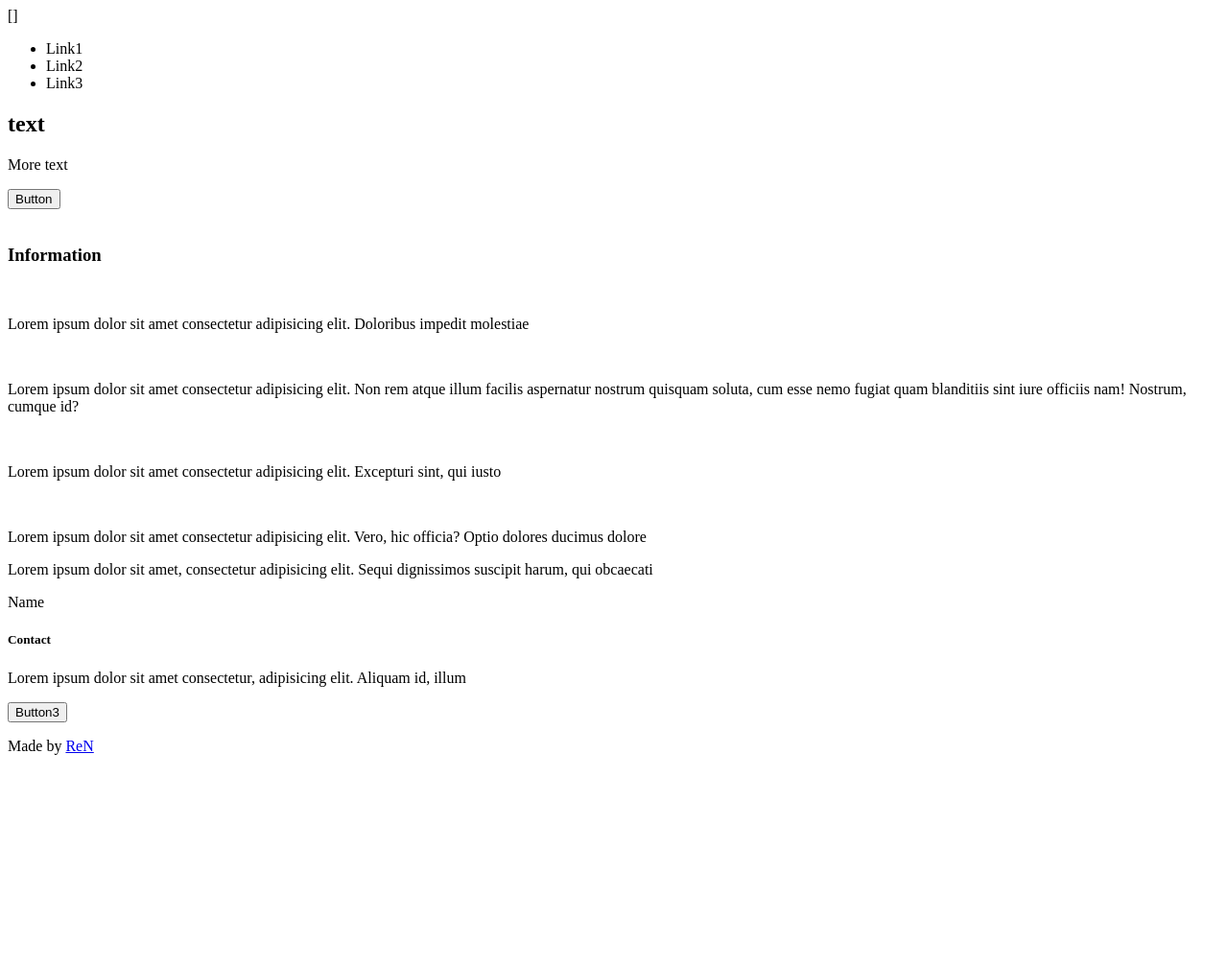
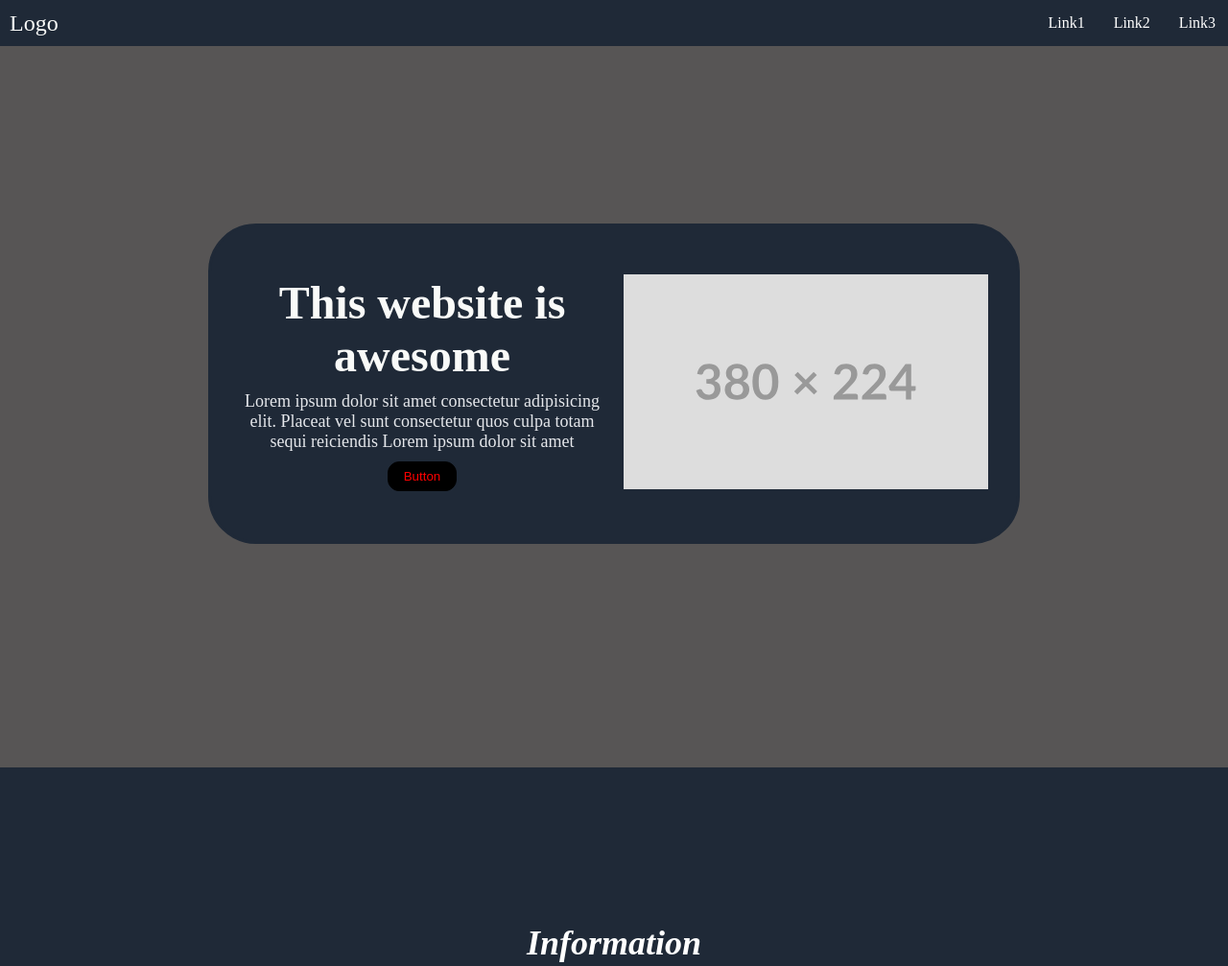
Before and after one commit to ReN-FL/landing-page, a plain HTML site: page index.html in a window 1280 px wide. Shown: the top 1007 px of the page at 96% size. Before the commit the page ends 803 px from the top, so only its background shows below. Drawn offline with Linux system fonts and the light colour scheme.

Commit message:
Add styles, update readme

```diff
--- a/index.html
+++ b/index.html
@@ -7,62 +7,66 @@
     <link rel="stylesheet" href="styles.css">
   </head>
   <body>
+    <div class="flex-container">
       <nav>
-      <div class="logo">[]</div>
+        <a href="index.html"><div class="logo">Logo</div></a>
         <ul>
-        <li><a>Link1</a></li>
-        <li><a>Link2</a></li>
-        <li><a>Link3</a></li>
+          <li><a href="index.html">Link1</a></li>
+          <li><a href="index.html">Link2</a></li>
+          <li><a href="index.html">Link3</a></li>
         </ul>
       </nav>
       <section class="header">
         <div class="header-container">
-        <div>
-          <h1>text</h1>
-          <p>More text</p>
-          <button>Button</button>
+          <div class="text-container">
+            <h1>This website is awesome</h1>
+            <p>Lorem ipsum dolor sit amet consectetur adipisicing elit. Placeat vel sunt consectetur quos culpa totam sequi reiciendis Lorem ipsum dolor sit amet </p>
+            <button class="h-button">Button</button>
           </div>
-        <div><img src=""></div>
+          <div><img src="/images/380x224.svg"></div>
         </div>
       </section>
       <section class="information">
+        <h3>Information</h3>
         <div class="info-container">
-        <h3>Information</h3>
           <div class="info">
-          <div class="info-img"><img src=""></div>
-          <p>Lorem ipsum dolor sit amet consectetur adipisicing elit. Doloribus impedit molestiae</p>
+            <div class="info-img"><img src="/images/240x202.svg"></div>
+            <p>this is some subtext under an illustration or image</p>
           </div>
           <div class="info">
-          <div class="info-img"><img src=""></div>
-          <p>Lorem ipsum dolor sit amet consectetur adipisicing elit. Non rem atque illum facilis aspernatur nostrum quisquam soluta, cum esse nemo fugiat quam blanditiis sint iure officiis nam! Nostrum, cumque id?</p>
+            <div class="info-img"><img src="/images/240x202.svg"></div>
+            <p>this is some subtext under an illustration or image</p>
           </div>
           <div class="info">
-          <div class="info-img"><img src=""></div>
-          <p>Lorem ipsum dolor sit amet consectetur adipisicing elit. Excepturi sint, qui iusto</p>
+            <div class="info-img"><img src="/images/240x202.svg"></div>
+            <p>this is some subtext under an illustration or image</p>
           </div>
           <div class="info">
-          <div class="info-img"><img src=""></div>
-          <p>Lorem ipsum dolor sit amet consectetur adipisicing elit. Vero, hic officia? Optio dolores ducimus dolore</p>
+            <div class="info-img"><img src="/images/240x202.svg"></div>
+            <p>this is some subtext under an illustration or image</p>
           </div>
         </div>
       </section>
       <section class="quote">
         <div class="quote-container">
-        <p id="quote">Lorem ipsum dolor sit amet, consectetur adipisicing elit. Sequi dignissimos suscipit harum, qui obcaecati </p>
-        <p id="quote-name">Name</p>
+          <p id="quote">The test of success is not what you do when you are on top. Success is how high you bounce when you hit the bottom.</p>
+          <p id="quote-name">-George S. Patton</p>
         </div>
       </section>
       <section class="contact">
         <div class="contact-container">
-        <h5>Contact</h5>
-        <p>Lorem ipsum dolor sit amet consectetur, adipisicing elit. Aliquam id, illum</p>
-        <button>Button3</button>
+          <h5>Call to action! it's time!</h5>
+          <div>
+            <p>Sign up for our product by clicking that button right over there!</p>
+            <button>Sign up</button>
+          </div>
         </div>
       </section>
       <section class="footer">
         <div class="footer-container">
-        <p>Made by <a href="https://github.com/ReN-FL">ReN</a></p>
+          <p>Made by <a target="_blank" href="https://github.com/ReN-FL">ReN</a></p>
         </div>
       </section>
+    </div>
   </body>
 </html>
--- a/styles.css
+++ b/styles.css
@@ -0,0 +1,232 @@
+body {
+  background-color: rgb(87, 85, 85);
+  color: white;
+  overflow-x: hidden;
+  margin: 0;
+}
+.flex-container {
+  display: flex;
+  flex-direction: column;
+}
+nav {
+  display: flex;
+  position: fixed;
+  width: 98.6%;
+  justify-content: space-between;
+  align-items: center;
+  padding: 10px;
+  background: #1f2937;
+}
+.logo {
+  font-size: 24px;
+  color: #f9faf8;
+}
+nav > ul {
+  display: flex;
+  list-style: none;
+  gap: 30px;
+  margin: 0;
+  padding: 5px;
+}
+nav > * > * a {
+  color: inherit;
+}
+nav > * > * a:hover {
+  color: red;
+}
+  /* Header Section */
+
+.header {
+  height: 100vh;
+  display: flex;
+  justify-content: center;
+  align-items: center;
+}
+.header-container {
+ display: flex;
+ width: 50rem;
+ height: 18rem;
+ border: 3px solid #1f2937;
+ border-radius: 50px;
+ flex: 0 1 auto;
+ padding: 20px;
+ background-color: #1f2937;
+ align-items: center;
+}
+.header-container > div {
+  flex: 1;
+  padding: 10px;
+}
+.header-container > .text-container {
+  text-align: center;
+  display: flex;
+  flex-direction: column;
+  justify-content: center;
+  gap: 10px;
+}
+.text-container > p,
+h1 {
+  margin: 0;
+}
+h1 {
+  font-size: 48px;
+  font-weight: bolder;
+  color: #f9faf8;
+}
+.text-container > p {
+  font-size: 18px;
+  color: #e5e7eb;
+}
+.h-button {
+  color: red;
+  background-color: black;
+  border: 1px solid black;
+  padding: 7px 16px;
+  border-radius: 12px;
+  align-self: center;
+}
+a {
+ text-decoration: none;
+}
+
+  /* Information Section */
+
+.information {
+  height: 90vh;
+  display: flex;
+  flex-direction: column;
+  justify-content: center;
+  align-items: center;
+  background-color: #1f2937;
+}
+.information > h3 {
+  font-size: 36px;
+  font-weight: bolder;
+  font-style: italic;
+  margin: 0;
+  margin-bottom: 5px;
+}
+.info-container {
+  display: flex;
+  gap: 4vw;
+  padding: 10px;
+  flex: 0 1 auto;
+}
+.info {
+  flex: 1 1 auto;
+  display: flex;
+  flex-direction: column;
+  width: 15rem;
+  height: 20rem;
+  padding: 5px;
+  gap: 7px;
+}
+.info-img {
+  height: 60%;
+  border: 2px solid black;
+  padding: 0px;
+  border-radius: 15px;
+  overflow: hidden;
+  display: flex;
+  align-items: center;
+  justify-content: center;
+}
+.info-img > img {
+  flex: 1 1 auto;
+}
+.info > p {
+  text-align: center;
+  margin: 0;
+}
+
+  /* Quote Section */
+
+.quote {
+  height: 60vh;
+  display: flex;
+  align-items: center;
+  text-align: center;
+  justify-content: center;
+  font-size: 36px;
+  background-color: #e5e7eb;
+  color: #1f2937;
+}
+.quote-container {
+  display: flex;
+  flex-direction: column;
+  justify-content: center;
+  align-items: center;
+  gap: 10px;
+  padding: 10px;
+}
+.quote-container > p {
+  margin: 0;
+  font-size: 30px;
+  font-style: italic;
+  color: #1f2937;
+}
+#quote-name {
+  font-size: 36px;
+  font-weight: bolder;
+}
+
+/* Contact Section */
+.contact {
+  height: 90vh;
+  display: flex;
+  align-items: center;
+  justify-content: center;
+  font-size: 20px;
+  text-align: center;
+}
+.contact-container {
+  border: 1px solid black;
+  border-radius: 10px;
+  padding: 30px;
+  display: flex;
+  flex-direction: column;
+  justify-content: center;
+  background-color: #3882f6;
+  gap: 5px;
+  height: 25%;
+  width: 50%;
+}
+h5 {
+  font-size: larger;
+  margin: 0;
+  text-align: left;
+}
+.contact-container > div > p {
+  margin: 0;
+}
+.contact-container > div {
+  display: flex;
+  gap: 5rem;
+}
+.contact-container > div > button {
+  background-color: #3882f6;
+  border: white 1px solid;
+  border-radius: 5px;
+  padding: 7px 10px;
+  font-size: large;
+  align-self: center;
+  color: white;
+}
+
+  /* Footer Section */
+
+.footer {
+  height: 5wh;
+  padding: 10px;
+  background-color: #1f2937;
+  display: flex;
+  align-items: center;
+  justify-content: center;
+}
+.footer-container > p > a {
+  color: red;
+}
+.footer-container > p > a:hover {
+  color: rgb(116, 32, 32);
+
+}
```
Also changed, not shown: images/240x202.svg (added), images/380x224.svg (added), 1 other file. Lines whose indentation alone changed are shown as unchanged.
